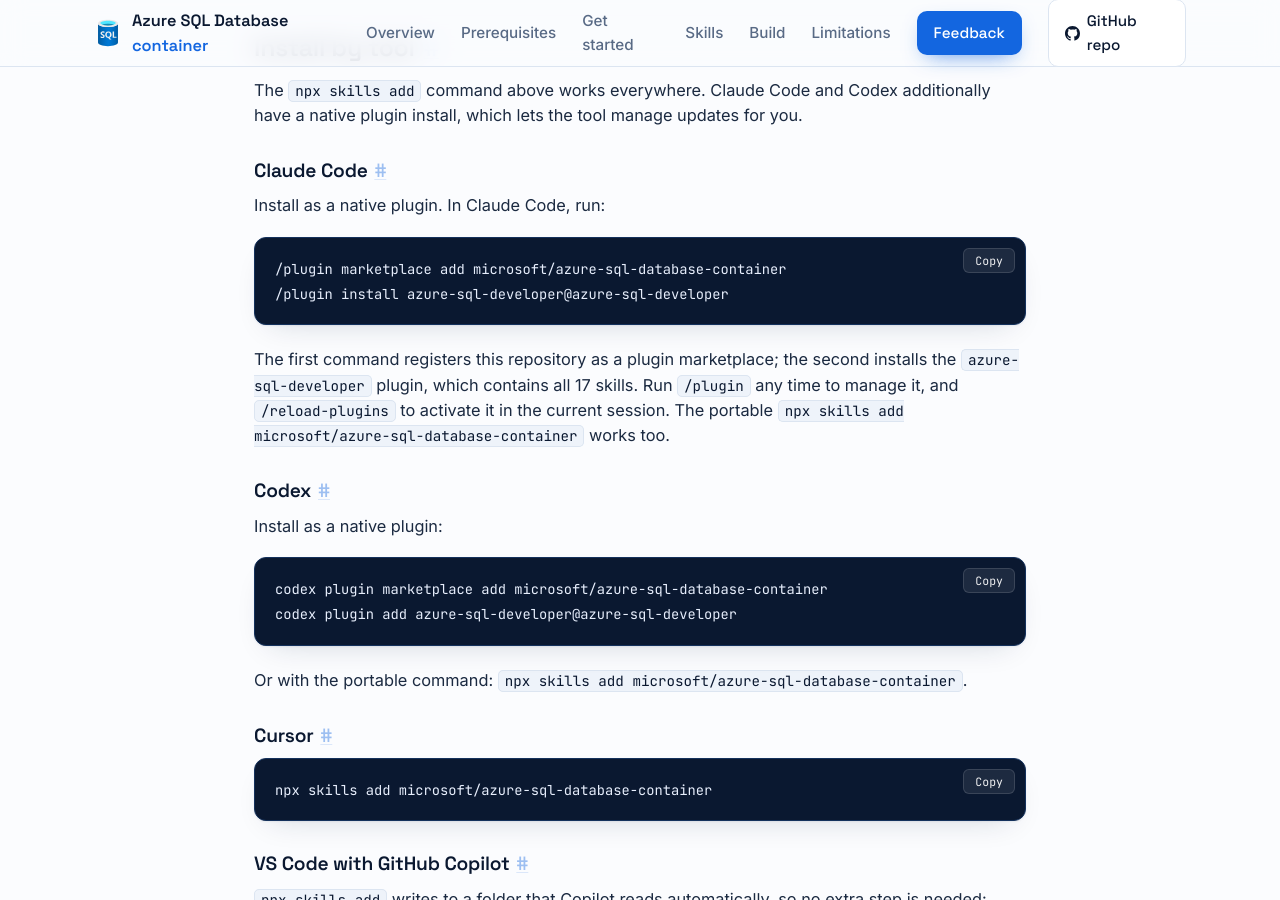
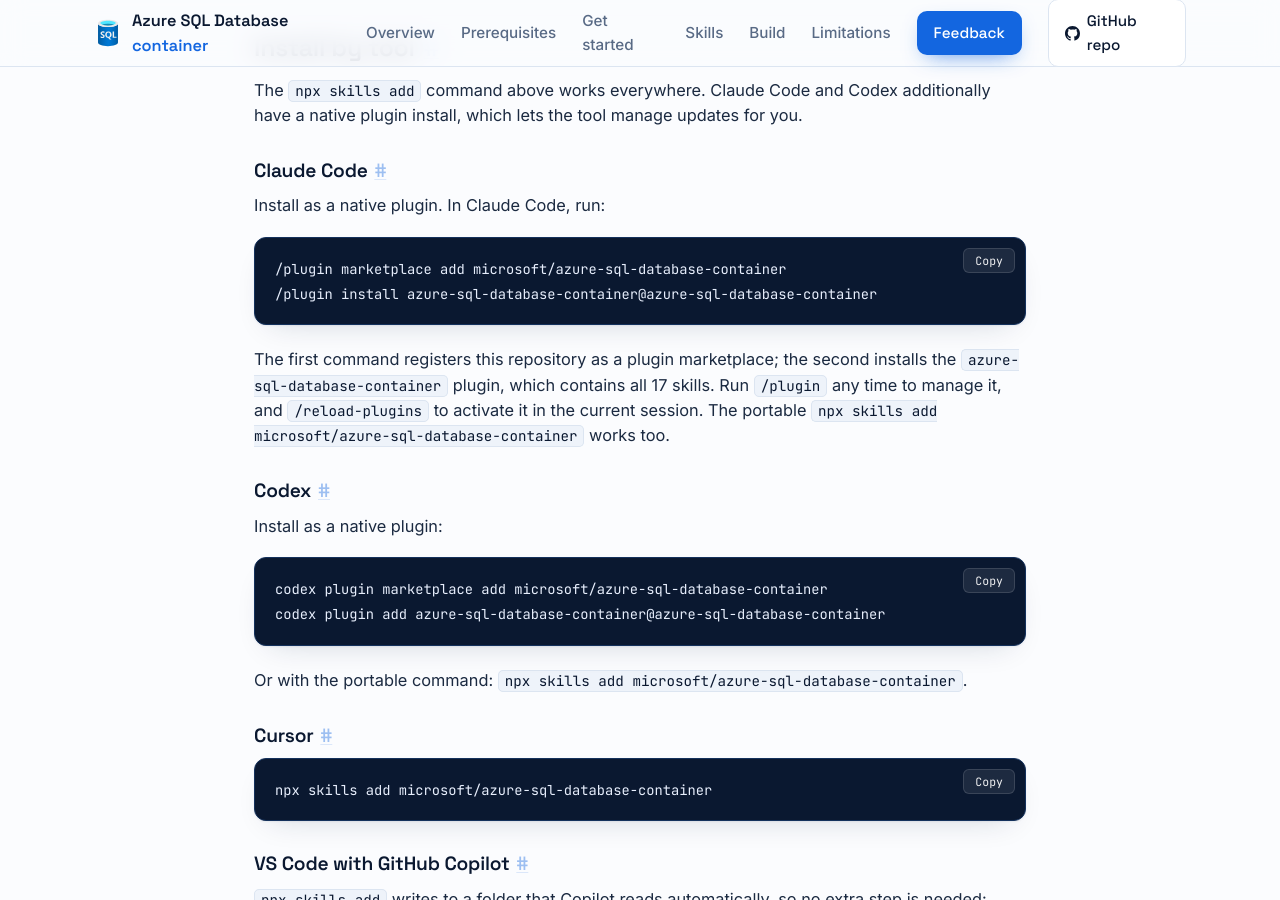
Before and after one commit to microsoft/azure-sql-database-container, a Jekyll site: the page built from docs/agent-skills.md, in a window 1280 px wide and 900 px high, scrolled down 3282 px. Built offline with Jekyll 4.4.1, drawn with Linux system fonts in a browser that asks for light colours.

Commit message:
Rename plugin id to azure-sql-database-container (v1.1.0)
Rename the native-plugin identifier "azure-sql-developer" to
"azure-sql-database-container" in all five plugin manifests, and update
the install commands in docs/agent-skills.md and skills/README.md in
the same commit so the docs and manifests cannot disagree.

Breaking for existing native-plugin installs: the old plugin id no
longer exists in the marketplace, so cohort members reinstall
(uninstall old id, re-add the marketplace, install the new id).
The npx skills add path is unaffected (keyed by repo slug).

````diff
--- a/docs/agent-skills.md
+++ b/docs/agent-skills.md
@@ -165,10 +165,10 @@
 
 ```text
 /plugin marketplace add microsoft/azure-sql-database-container
-/plugin install azure-sql-developer@azure-sql-developer
+/plugin install azure-sql-database-container@azure-sql-database-container
 ```
 
-The first command registers this repository as a plugin marketplace; the second installs the `azure-sql-developer` plugin, which contains all 17 skills. Run `/plugin` any time to manage it, and `/reload-plugins` to activate it in the current session. The portable `npx skills add microsoft/azure-sql-database-container` works too.
+The first command registers this repository as a plugin marketplace; the second installs the `azure-sql-database-container` plugin, which contains all 17 skills. Run `/plugin` any time to manage it, and `/reload-plugins` to activate it in the current session. The portable `npx skills add microsoft/azure-sql-database-container` works too.
 
 ### Codex
 
@@ -176,7 +176,7 @@
 
 ```bash
 codex plugin marketplace add microsoft/azure-sql-database-container
-codex plugin add azure-sql-developer@azure-sql-developer
+codex plugin add azure-sql-database-container@azure-sql-database-container
 ```
 
 Or with the portable command: `npx skills add microsoft/azure-sql-database-container`.
````
Also changed, not shown: .agents/plugins/marketplace.json, .claude-plugin/marketplace.json, .claude-plugin/plugin.json, .codex-plugin/plugin.json, .cursor-plugin/plugin.json, skills/README.md.
